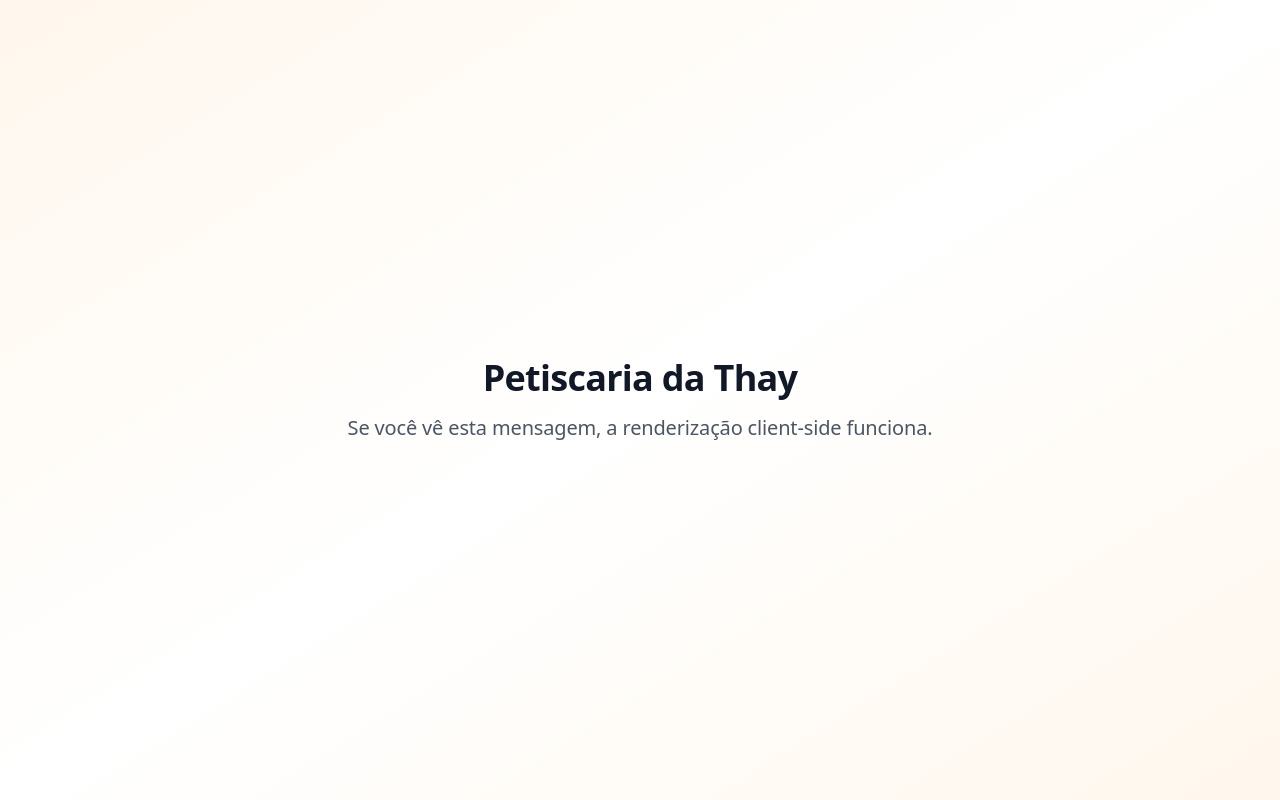
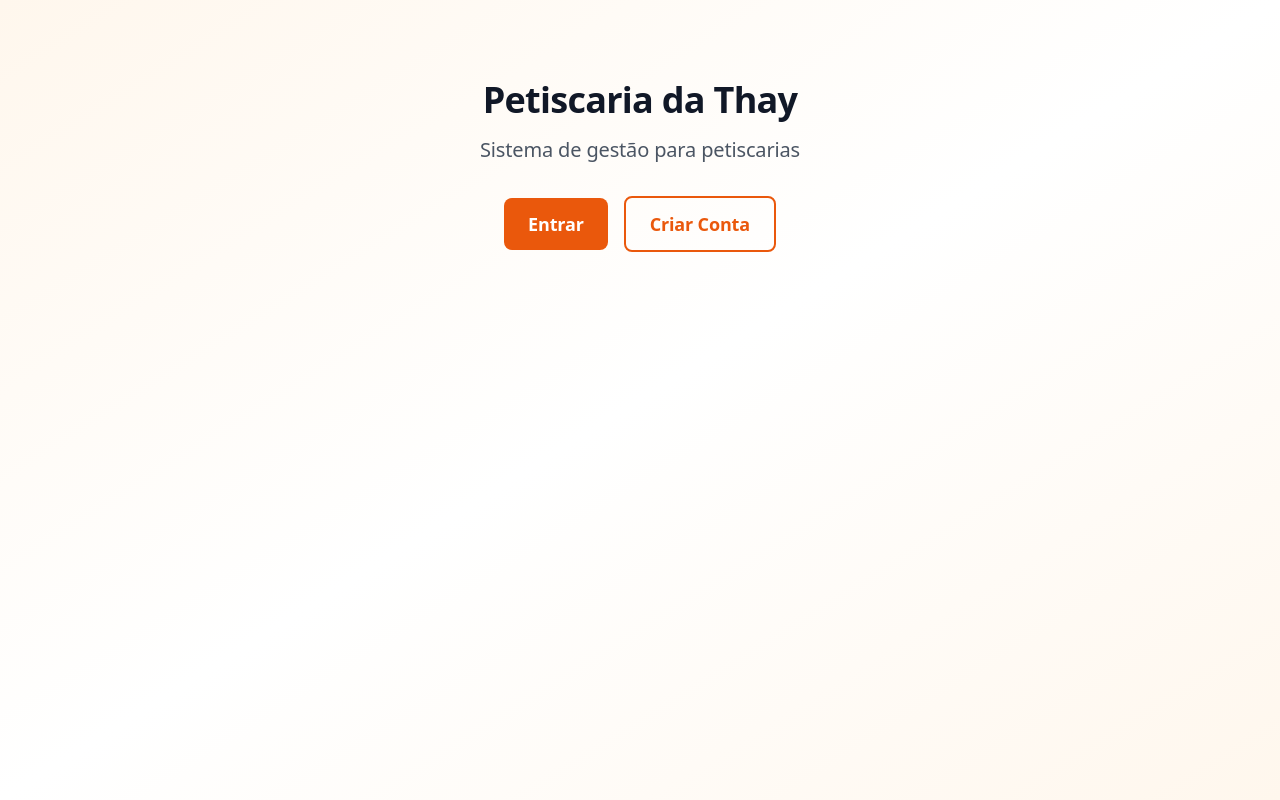
Before and after one commit to wmenezes2020/petiscaria, a Next.js app: page / in a window 1280 px wide. Built offline with nearby package versions, Linux system fonts and the light colour scheme.

Commit message:
Correção do deploy em produção

```diff
--- a/app/layout.tsx
+++ b/app/layout.tsx
@@ -1,8 +1,8 @@
 import type { Metadata } from 'next';
 import './globals.css';
 
-// CRITICAL: Toaster completamente removido do layout para evitar hydration mismatch
-// Os componentes podem usar react-hot-toast diretamente quando necessário
+// CRITICAL: Layout completamente estático - sem componentes client-side
+// Nenhum componente que possa causar hydration mismatch
 
 export const metadata: Metadata = {
   title: 'Petiscaria da Thay - Sistema de Gestão',
@@ -60,8 +60,11 @@ export default function RootLayout({
 }: {
   children: React.ReactNode;
 }) {
+  // CRITICAL: Layout minimalista - apenas HTML básico
+  // suppressHydrationWarning evita warnings mas NÃO resolve o problema fundamental
+  // O problema é que algo está criando múltiplos elementos raiz
   return (
-    <html lang="pt-BR" className="h-full" suppressHydrationWarning>
+    <html lang="pt-BR" className="h-full">
       <head>
         <link rel="icon" href="/favicon.ico" />
         <link rel="apple-touch-icon" sizes="180x180" href="/apple-touch-icon.png" />
@@ -71,7 +74,8 @@ export default function RootLayout({
         <meta name="theme-color" content="#4f46e5" />
         <meta name="msapplication-TileColor" content="#4f46e5" />
       </head>
-      <body className="antialiased" suppressHydrationWarning>
+      <body className="antialiased h-full">
+        {/* CRITICAL: Nenhum wrapper adicional - apenas children direto */}
         {children}
       </body>
     </html>
--- a/app/page.tsx
+++ b/app/page.tsx
@@ -1,31 +1,62 @@
+// CRITICAL: Página completamente estática - SEM SSR para evitar hydration mismatch
+// Esta página será renderizada APENAS no cliente
+
 'use client';
 
 import { useEffect, useState } from 'react';
 
-// CRITICAL: Renderização puramente client-side para evitar hydration mismatch
-// Esta página NÃO renderiza nada no servidor
 export default function HomePage() {
   const [mounted, setMounted] = useState(false);
 
   useEffect(() => {
-    // Garantir que só renderiza após montagem no cliente
-    setMounted(true);
+    // CRITICAL: Aguardar que a hidratação esteja completamente finalizada
+    // Usar múltiplos requestAnimationFrame para garantir que passamos pela hidratação
+    if (typeof window === 'undefined') return;
+
+    const timer = setTimeout(() => {
+      // Aguardar que React complete a hidratação
+      setMounted(true);
+    }, 0);
+
+    return () => clearTimeout(timer);
   }, []);
 
-  // NUNCA renderizar no servidor - retornar null durante SSR
+  // CRITICAL: NUNCA renderizar no servidor
+  // Retornar null durante SSR e inicialização
   if (!mounted) {
-    return null;
+    return (
+      <div className="min-h-screen bg-gradient-to-br from-orange-50 via-white to-orange-50 flex items-center justify-center">
+        <div className="text-center">
+          <div className="h-12 w-12 animate-spin rounded-full border-4 border-orange-200 border-t-orange-600 mx-auto mb-4" />
+          <p className="text-xl text-gray-600">Carregando...</p>
+        </div>
+      </div>
+    );
   }
 
   return (
-    <div className="min-h-screen bg-gradient-to-br from-orange-50 via-white to-orange-50 flex items-center justify-center">
-      <div className="text-center">
+    <div className="min-h-screen bg-gradient-to-br from-orange-50 via-white to-orange-50">
+      <div className="text-center py-20">
         <h1 className="text-4xl font-bold text-gray-900 mb-4">
           Petiscaria da Thay
         </h1>
-        <p className="text-xl text-gray-600">
-          Se você vê esta mensagem, a renderização client-side funciona.
+        <p className="text-xl text-gray-600 mb-8">
+          Sistema de gestão para petiscarias
         </p>
+        <div className="space-x-4">
+          <a
+            href="/login"
+            className="bg-orange-600 text-white px-6 py-3 rounded-lg text-lg font-semibold hover:bg-orange-700 transition-colors inline-block"
+          >
+            Entrar
+          </a>
+          <a
+            href="/register"
+            className="border-2 border-orange-600 text-orange-600 px-6 py-3 rounded-lg text-lg font-semibold hover:bg-orange-600 hover:text-white transition-colors inline-block"
+          >
+            Criar Conta
+          </a>
+        </div>
       </div>
     </div>
   );
--- a/next.config.js
+++ b/next.config.js
@@ -30,18 +30,14 @@ const nextConfig = {
   },
   // Configura páginas para serem estáticas
   trailingSlash: true,
-  // CRITICAL: Forçar todas as páginas a serem renderizadas apenas no cliente
-  // Isso previne completamente hydration mismatch
-  // TESTE: Se isso resolver, sabemos que o problema é com SSR
-  // Depois podemos reativar SSR gradualmente
-  // output: 'export', // Isso desabilitaria SSR completamente, mas quebra rotas dinâmicas
   // CRITICAL: Desabilitar strict mode para evitar problemas de hidratação em produção
   // Strict mode causa renderização dupla que pode causar mismatch
   reactStrictMode: false,
   // Garantir que não há problemas com server components
   poweredByHeader: false,
-  // Otimização para produção
-  compress: true,
+  // CRITICAL: Desabilitar compressão para garantir HTML idêntico entre servidor e cliente
+  // Isso previne diferenças que podem causar hydration mismatch
+  compress: false,
   // Prevenir problemas de hydration com logging
   onDemandEntries: {
     maxInactiveAge: 25 * 1000,
```
